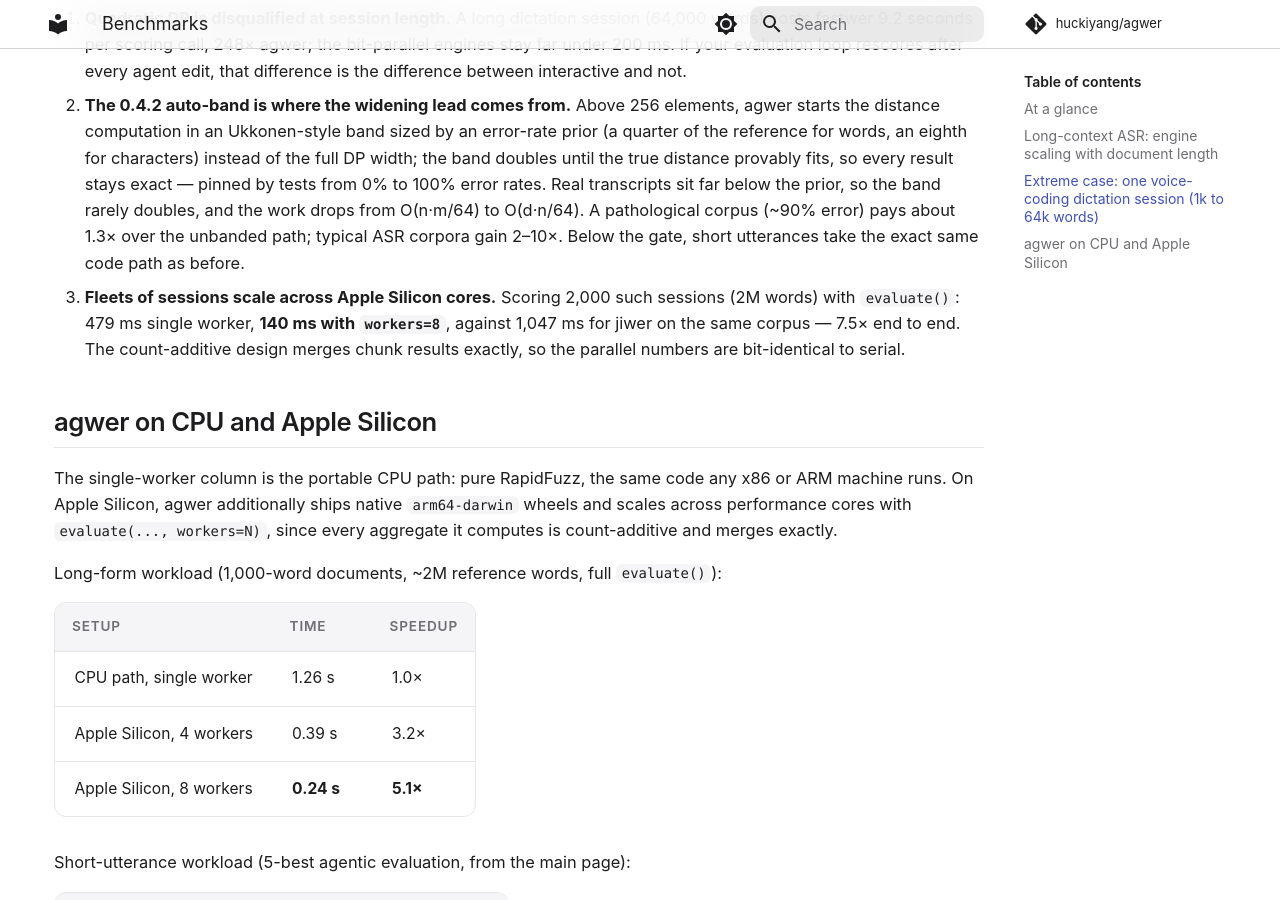
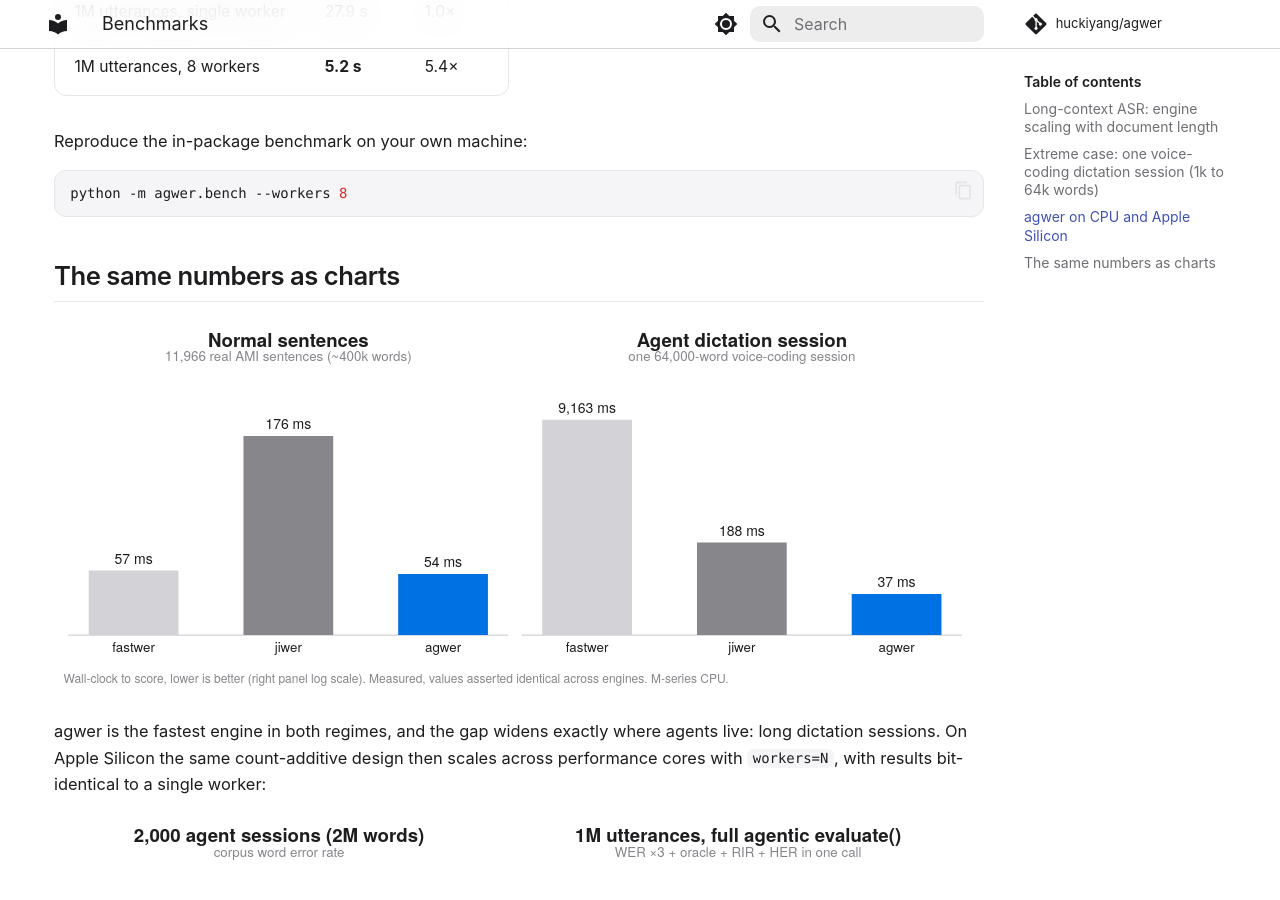
Before and after one commit to huckiyang/agwer, an MkDocs documentation site: the page built from docs/benchmarks.md, in a window 1280 px wide and 900 px high, scrolled down 2849 px. Built offline with MkDocs 1.6.1 and Material for MkDocs 9.7.7, drawn with Linux system fonts in a browser that asks for light colours; comment, search, counter and statistics services are not loaded; some of the changed text lies outside the part shown.

Commit message:
docs: charts move to the end of the benchmarks page; tables lead
Co-Authored-By: Claude Fable 5 <noreply@anthropic.com>

````diff
--- a/docs/benchmarks.md
+++ b/docs/benchmarks.md
@@ -1,15 +1,4 @@
 # Benchmarks
-
-## At a glance
-
-![Engine comparison: normal sentences and one 64,000-word agent dictation session](images/bench_engines.svg)
-
-agwer is the fastest engine in both regimes, and the gap widens exactly
-where agents live: long dictation sessions. On Apple Silicon the same
-count-additive design then scales across performance cores with
-`workers=N`, with results bit-identical to a single worker:
-
-![CPU vs Apple Silicon: 2M-word session corpus and 1M-utterance agentic evaluation](images/bench_silicon.svg)
 
 All numbers on this page are measured, not estimated. The harness lives in
 our development repository; the data is real: NVIDIA Canary 1-best decodes
@@ -124,3 +113,14 @@ Reproduce the in-package benchmark on your own machine:
 ```bash
 python -m agwer.bench --workers 8
 ```
+
+## The same numbers as charts
+
+![Engine comparison: normal sentences and one 64,000-word agent dictation session](images/bench_engines.svg)
+
+agwer is the fastest engine in both regimes, and the gap widens exactly
+where agents live: long dictation sessions. On Apple Silicon the same
+count-additive design then scales across performance cores with
+`workers=N`, with results bit-identical to a single worker:
+
+![CPU vs Apple Silicon: 2M-word session corpus and 1M-utterance agentic evaluation](images/bench_silicon.svg)
````
